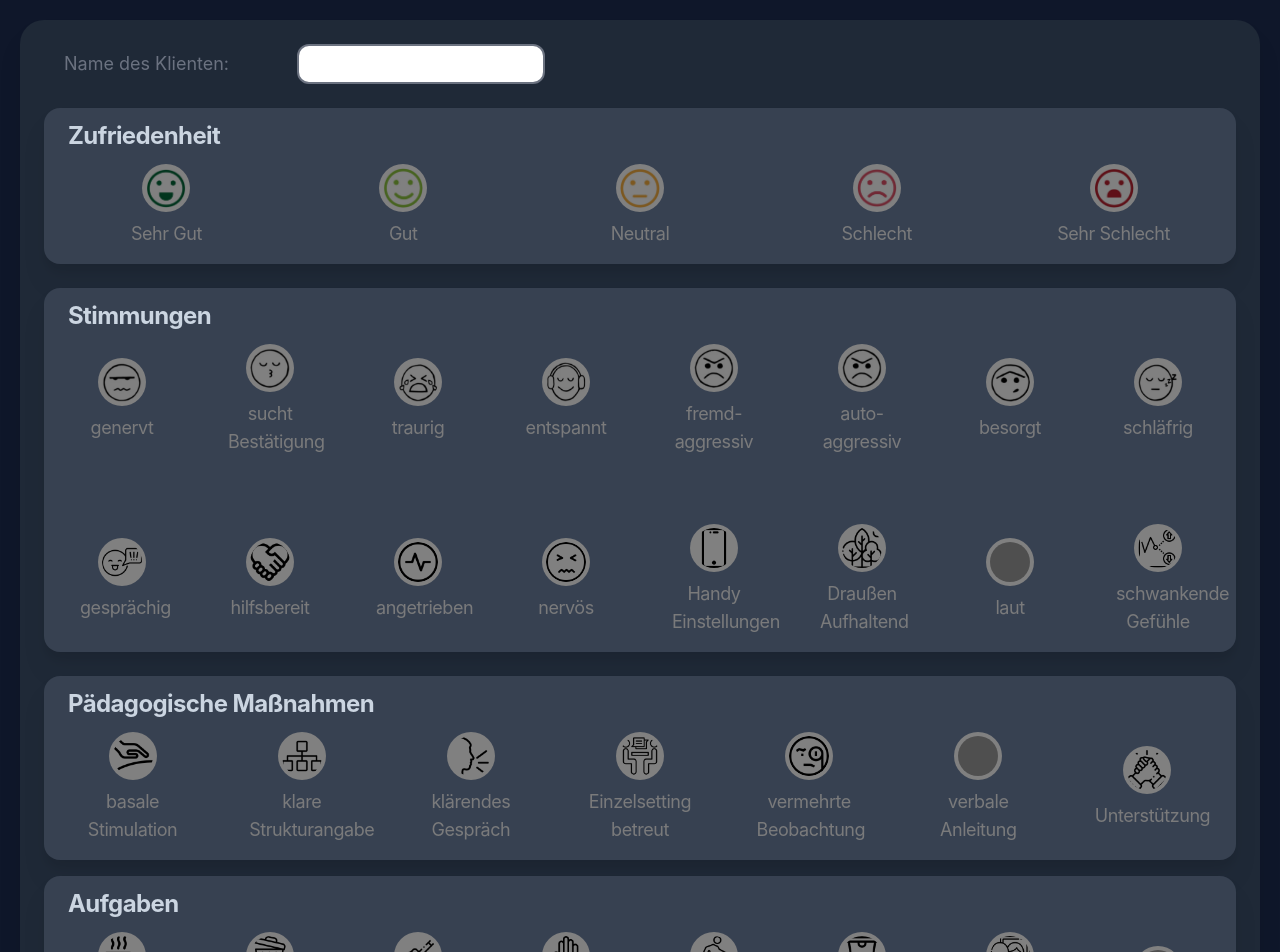
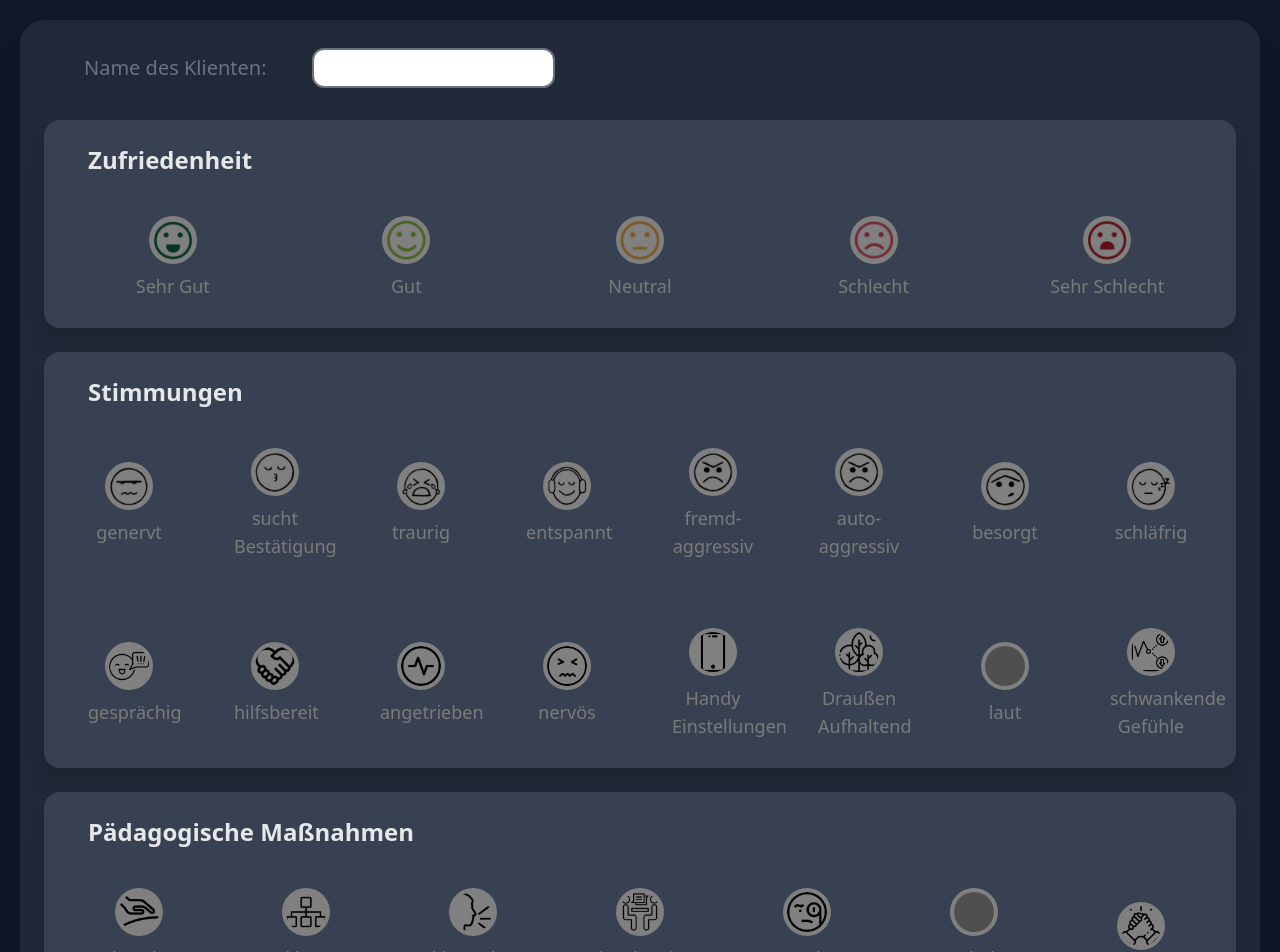
Before and after one commit to Albertleh/docu-helper, a React (Create React App) app: page / in a window 1280 px wide. Shown: the top 952 px of the page. Built offline with nearby package versions, Linux system fonts and the light colour scheme; grey boxes are pictures that could not be loaded.

Commit message:
refactoring ui and added washing machine

```diff
--- a/src/components/editing-section/Dokupage.js
+++ b/src/components/editing-section/Dokupage.js
@@ -17,7 +17,7 @@ const Dokupage = () => {
       <div className="card-inner">
         <Mood />
       </div>
-      <div className="card-inner mb-3">
+      <div className="card-inner">
         <Measures />
       </div>
       <div className="card-inner mb-3">
--- a/src/components/editing-section/NameInput.js
+++ b/src/components/editing-section/NameInput.js
@@ -27,8 +27,8 @@ const NameInput = () => {
   }
 
   return (
-    <div className="pt-5 sm:pt-6 sm:mb-5 sm:ml-5 text-2xl sm:text-lg text-white flex flex-col sm:flex-row sm:justify-center items-center sm:items-center  ">
-      <span className={"container mb-5 sm:mb-0" + validtextstyles}>Name des Klienten:</span>
+    <div className="sm:my-7 sm:ml-10 text-2xl sm:text-lg text-white flex flex-col sm:flex-row sm:justify-center items-center sm:items-center  ">
+      <span className={"text-xl container mb-5 sm:mb-0" + validtextstyles}>Name des Klienten:</span>
       <input ref={inputref} type="text" onChange={NameConfirmHandler}
         className={"container py-1 px-3 mb-5 sm:mb-0 rounded-xl text-gray-900" + validstyles}/>
     </div>
--- a/src/components/editing-section/categories/Happiness.js
+++ b/src/components/editing-section/categories/Happiness.js
@@ -86,7 +86,7 @@ const Happiness = () => {
 
   return (
     <React.Fragment>
-      <div className="mood-text text-slate-300 font-bold text-2xl">
+      <div className="mood-header-text">
         Zufriedenheit
       </div>
       <div className="m-3 grid gap-8 lg:gap-16 sm:grid-cols-2 md:grid-cols-3 lg:grid-cols-5">
--- a/src/components/editing-section/categories/Measures.js
+++ b/src/components/editing-section/categories/Measures.js
@@ -89,7 +89,7 @@ const Measures = () => {
 
   return (
     <React.Fragment>
-      <div className=" mood-text text-slate-300 font-bold text-2xl mb-2">
+      <div className="mood-header-text">
         Pädagogische Maßnahmen
       </div>
       <div className="m-3 grid gap-8 lg:gap-16 sm:grid-cols-2 md:grid-cols-3 lg:grid-cols-7">
--- a/src/components/editing-section/categories/Mood.js
+++ b/src/components/editing-section/categories/Mood.js
@@ -167,7 +167,7 @@ const Mood = () => {
 
   return (
     <React.Fragment>
-      <div className=" mood-text text-slate-300 font-bold text-2xl">
+      <div className="mood-header-text">
         Stimmungen
       </div>
       <div className="m-3 grid gap-8 lg:gap-16 sm:grid-cols-2 md:grid-cols-3 lg:grid-cols-8">
--- a/src/components/editing-section/categories/Tasks.js
+++ b/src/components/editing-section/categories/Tasks.js
@@ -10,6 +10,7 @@ import mirror from "../../../assets/mirror.png";
 import smoking from "../../../assets/smoking.png";
 import door from "../../../assets/door.png";
 import paint from "../../../assets/paint.png";
+import laundry from "../../../assets/laundry.png";
 
 import { moodTextContext, nameContext } from "../../../Helpers/Context";
 import ButtonElement from "../ButtonElement";
@@ -39,6 +40,8 @@ const Tasks = () => {
                         `${name} betätigt sich für einige Zeit des Vormittags künstlerisch. `]
   const smokingtext = [`Ebenfalls nennenswert ist, dass ${name} heute einige Zeit mit Rauchen verbrachte. `,
                        `${name} beschäftigte sich außerdem in einigen Pausenzeiten mit dem Rauchen. `, ]
+  const laundrytext = [`${name} befüllte die Waschmaschine selbstständig mit Wäsche und Waschpulver. `,
+                       `Die Waschmaschine wurde heute von ${name} mit Wäsche und Waschpulver befüllt. `, ]
 
   let disablebutton = true;
   if ( name.length === 0 ) {
@@ -58,6 +61,7 @@ const Tasks = () => {
     ["Türdienst", door],
     ["Rauchen", smoking],
     ["künstlerische Tätigkeit", paint],
+    ["Waschmaschine", laundry],
   ];
 
   const selectMoodHandler = (text) => {
@@ -81,7 +85,9 @@ const Tasks = () => {
       setMoodText([moodText + smokingtext[Math.floor(Math.random() * smokingtext.length)]]);
     } else if (text === ITEMS[9][0]) {
       setMoodText([ moodText + artistictext[Math.floor(Math.random() * artistictext.length)]]);
-    } else {
+    } else if (text === ITEMS[10][0]) {
+      setMoodText([ moodText + laundrytext[Math.floor(Math.random() * laundrytext.length)]]);
+    }else {
       alert('error text doesnt match!');
     }
   };
@@ -100,7 +106,7 @@ const Tasks = () => {
 
   return (
     <React.Fragment>
-      <div className="mood-text text-slate-300 font-bold text-2xl">
+      <div className="mood-header-text">
         Aufgaben
       </div>
       <div className="m-3 grid lg:gap-16 sm:grid-cols-2 md:grid-cols-3 lg:grid-cols-8">
--- a/src/index.css
+++ b/src/index.css
@@ -4,8 +4,7 @@
 
 body {
   margin: 0;
-  font-family: -apple-system, BlinkMacSystemFont, 'Segoe UI', 'Roboto', 'Oxygen',
-    'Ubuntu', 'Cantarell', 'Fira Sans', 'Droid Sans', 'Helvetica Neue',
+  font-family: Segoe UI, Roboto, Noto Sans, Ubuntu, Cantarell, 'Helvetica Neue'
     sans-serif;
   -webkit-font-smoothing: antialiased;
   -moz-osx-font-smoothing: grayscale;
@@ -24,16 +23,19 @@ body {
     @apply mx-auto mb-2 w-12 h-12 rounded-full bg-white p-1 hover:brightness-50 focus:brightness-50;
   }
 
+  .mood-header-text {
+    @apply text-lg tracking-tight text-gray-200 font-bold text-2xl p-3 mb-7 tracking-normal;
+  }
+
   .mood-text {
-    @apply mb-1 text-lg font-normal tracking-tight text-gray-100 dark:text-white;
+    @apply mb-1 text-lg font-normal tracking-tight text-gray-100 dark:text-white tracking-normal;
   }
 
   .card-inner {
-    @apply drop-shadow-lg text-white mt-1 mb-5 text-lg drop-shadow-xl z-20 pt-3 px-6 bg-gray-700 rounded-2xl container mx-auto max-w-full;
+    @apply drop-shadow-lg text-white mt-1 mb-5 pb-3 text-lg drop-shadow-xl z-20 pt-3 px-8 bg-gray-700 rounded-2xl container mx-auto max-w-full;
   }
 }
 
 code {
-  font-family: source-code-pro, Menlo, Monaco, Consolas, 'Courier New',
-    monospace;
+  font-family: Helvetica;
 }
```
Also changed, not shown: src/assets/laundry.png (added), 7 other files (tests, documents, lock files or other folders).
